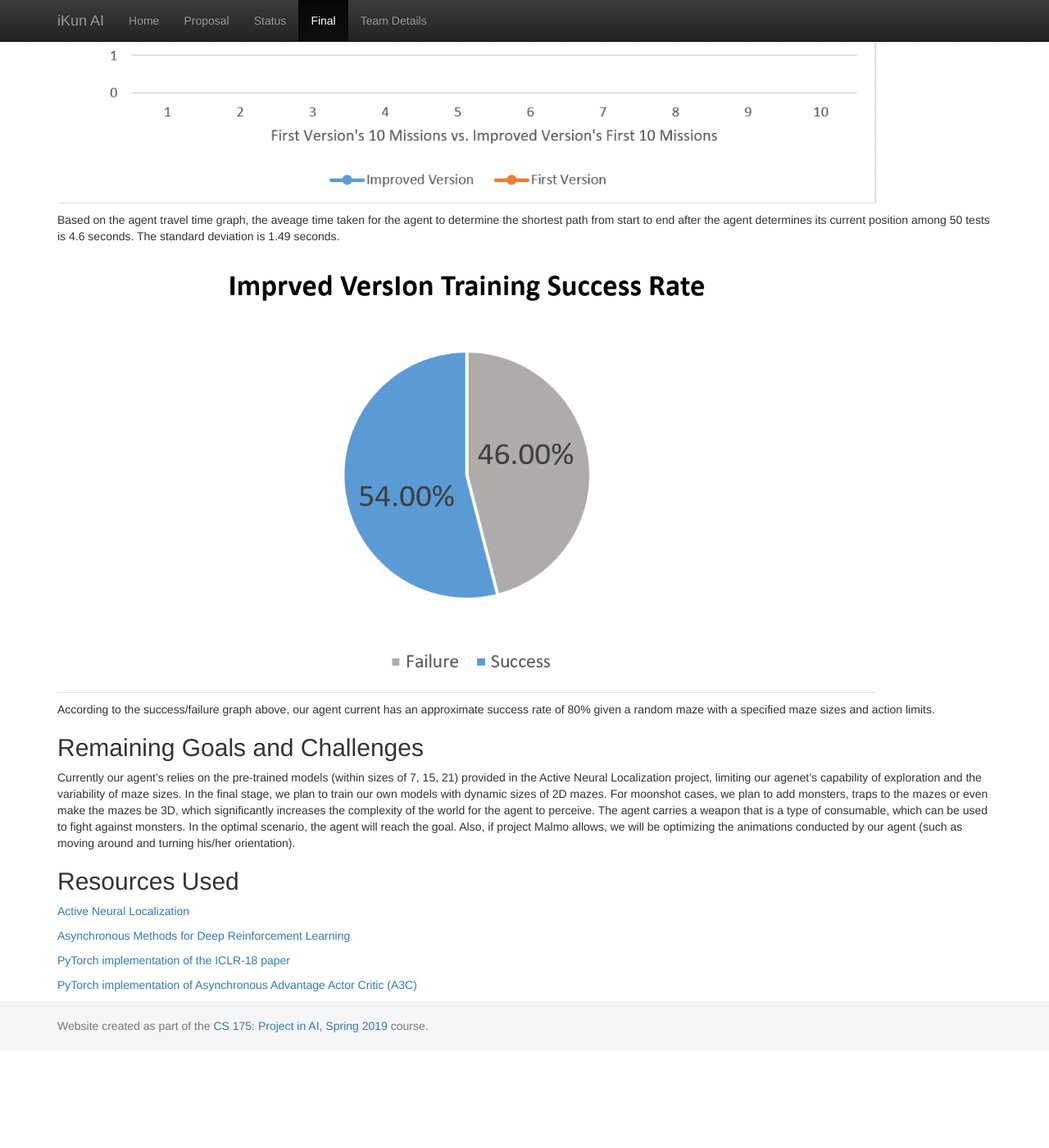
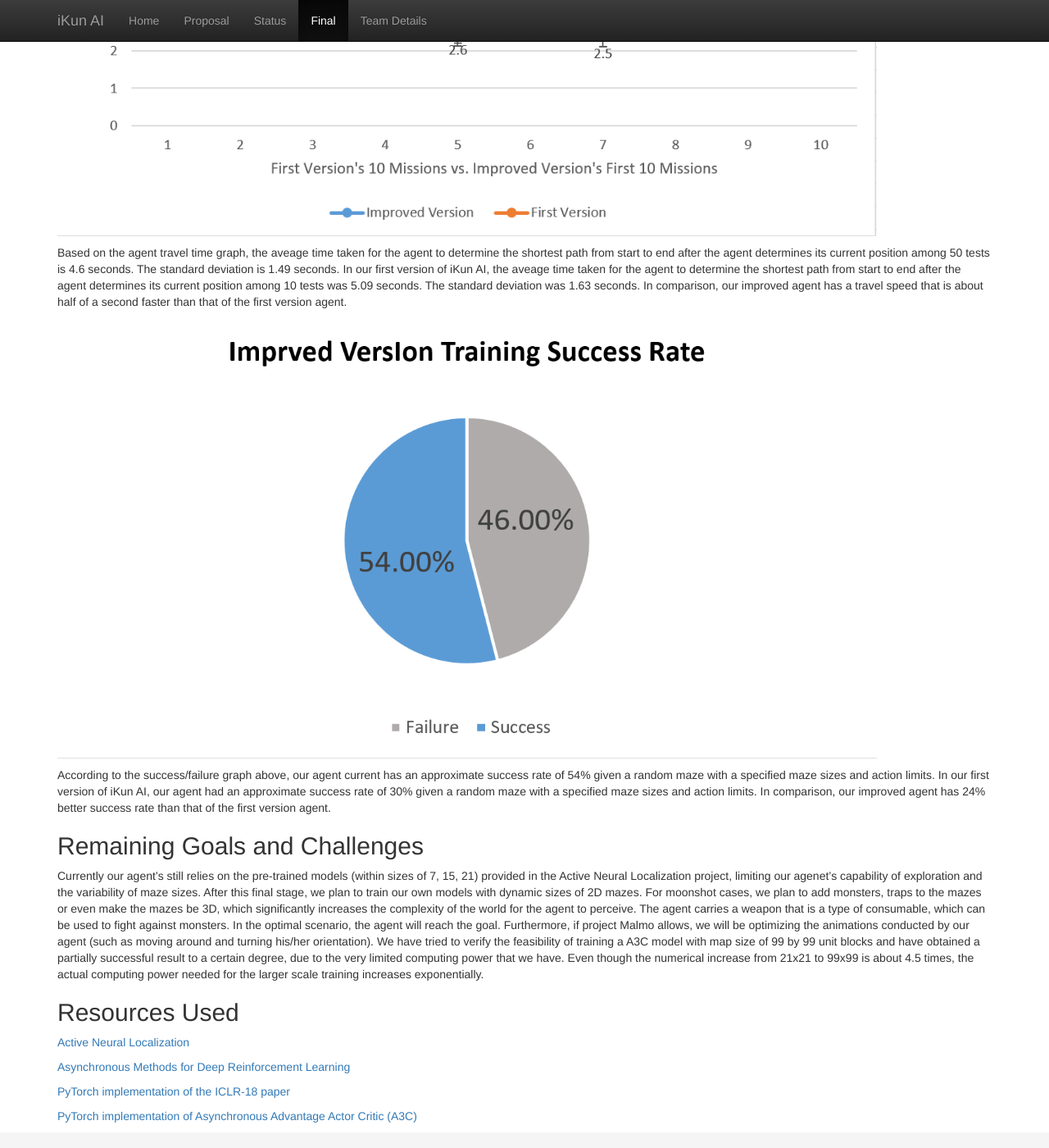
Before and after one commit to yuexintonychen/iKun-AI, a Jekyll site: the page built from docs/final.md, in a window 1280 px wide and 1400 px high, scrolled down 6806 px. Shown: the whole window at 82% size. Built offline with Jekyll 4.4.1, drawn with Linux system fonts in a browser that asks for light colours; before the commit the page ends 8087 px from its top, so only the background shows below that; some of the changed text lies outside the part shown.

Commit message:
Final Report Updated

```diff
--- a/docs/final.md
+++ b/docs/final.md
@@ -32,20 +32,19 @@
 
 <img src="Training_Time_Comparison.png" width="1000">
 
-Based on the training time graph, the aveage time taken for fitting the maze map to the pre-trained model among 50 tests is 3.21 seconds. The standard deviation is 0.48 seconds.
+Based on the training time graph, the aveage time taken for fitting the maze map to the pre-trained model among 50 tests is 3.21 seconds. The standard deviation is 0.48 seconds. In our first version of iKun AI, the aveage time taken for fitting the maze map to the pre-trained model among 10 tests was 15.08 seconds. The standard deviation was 0.01 seconds. In comparison, our improved agent has significantly faster training speed.
 
 <img src="agent_travel_time_comparison.png" width="1000">
 
-Based on the agent travel time graph, the aveage time taken for the agent to determine the shortest path from start to end after the agent determines its current position among 50 tests is 4.6 seconds. The standard deviation is 1.49 seconds.
+Based on the agent travel time graph, the aveage time taken for the agent to determine the shortest path from start to end after the agent determines its current position among 50 tests is 4.6 seconds. The standard deviation is 1.49 seconds. In our first version of iKun AI, the aveage time taken for the agent to determine the shortest path from start to end after the agent determines its current position among 10 tests was 5.09 seconds. The standard deviation was 1.63 seconds. In comparison, our improved agent has a travel speed that is about half of a second faster than that of the first version agent.
 
 <img src="Final_Count.png" width="1000">
 
-According to the success/failure graph above, our agent current has an approximate success rate of 80% given a random maze with a specified maze sizes and action limits.
+According to the success/failure graph above, our agent current has an approximate success rate of 54% given a random maze with a specified maze sizes and action limits. In our first version of iKun AI, our agent had an approximate success rate of 30% given a random maze with a specified maze sizes and action limits. In comparison, our improved agent has 24% better success rate than that of the first version agent.
 
 
 ## Remaining Goals and Challenges
-Currently our agent's relies on the pre-trained models (within sizes of 7, 15, 21) provided in the Active Neural Localization project, limiting our agenet's capability of exploration and the variability of maze sizes. In the final stage, we plan to train our own models with dynamic sizes of 2D mazes. For moonshot cases, we plan to add monsters, traps to the mazes or even make the mazes be 3D, which significantly increases the complexity of the world for the agent to perceive. The agent carries a weapon that is a type of consumable, which can be used to fight against monsters. In the optimal scenario, the agent will reach the goal.
-Also, if project Malmo allows, we will be optimizing the animations conducted by our agent (such as moving around and turning his/her orientation).
+Currently our agent's still relies on the pre-trained models (within sizes of 7, 15, 21) provided in the Active Neural Localization project, limiting our agenet's capability of exploration and the variability of maze sizes. After this final stage, we plan to train our own models with dynamic sizes of 2D mazes. For moonshot cases, we plan to add monsters, traps to the mazes or even make the mazes be 3D, which significantly increases the complexity of the world for the agent to perceive. The agent carries a weapon that is a type of consumable, which can be used to fight against monsters. In the optimal scenario, the agent will reach the goal. Furthermore, if project Malmo allows, we will be optimizing the animations conducted by our agent (such as moving around and turning his/her orientation). We have tried to verify the feasibility of training a A3C model with map size of 99 by 99 unit blocks and have obtained a partially successful result to a certain degree, due to the very limited computing power that we have. Even though the numerical increase from 21x21 to 99x99 is about 4.5 times, the actual computing power needed for the larger scale training increases exponentially.
 
 
 ## Resources Used
```
Also changed, not shown: docs/status.md (+2 -2 lines).
